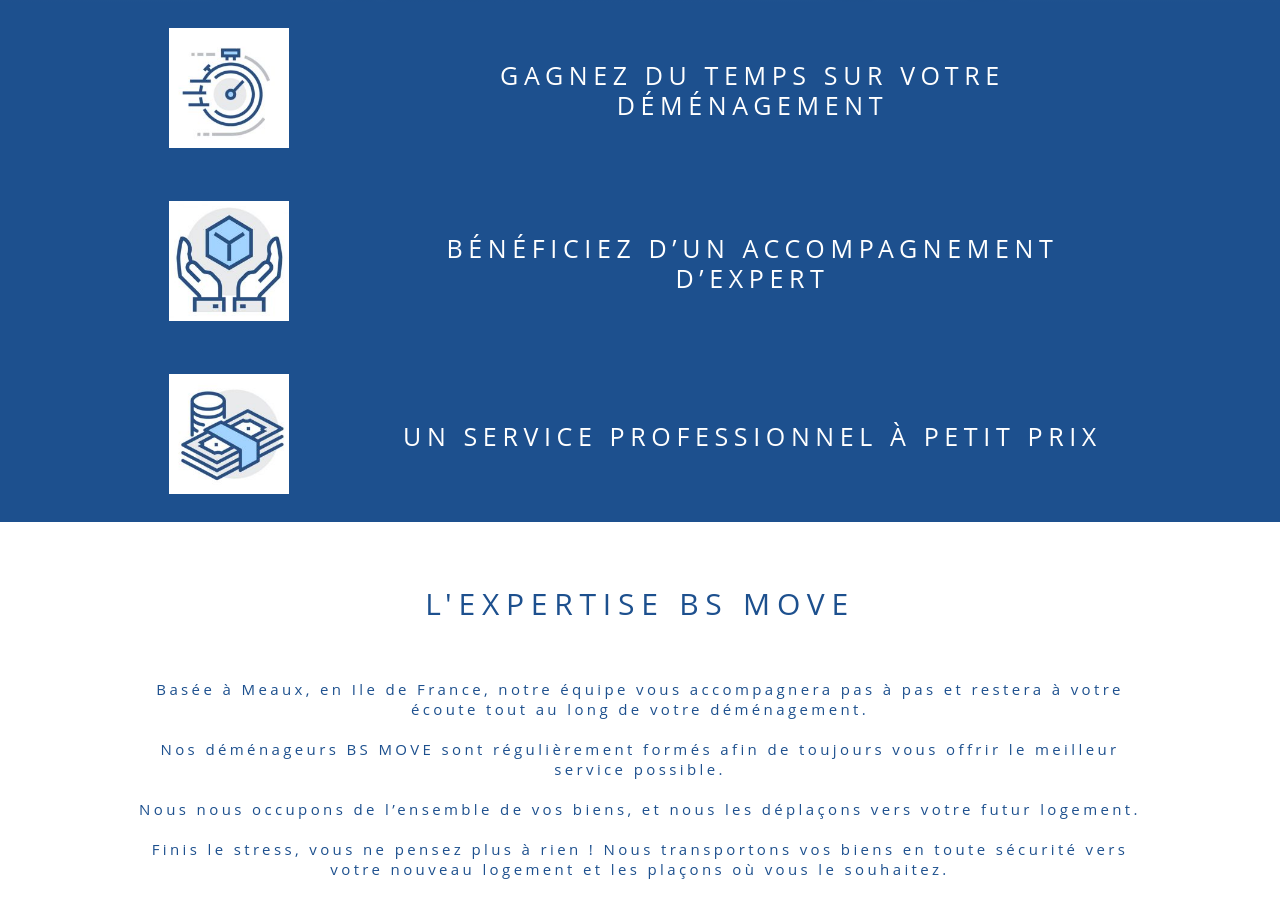
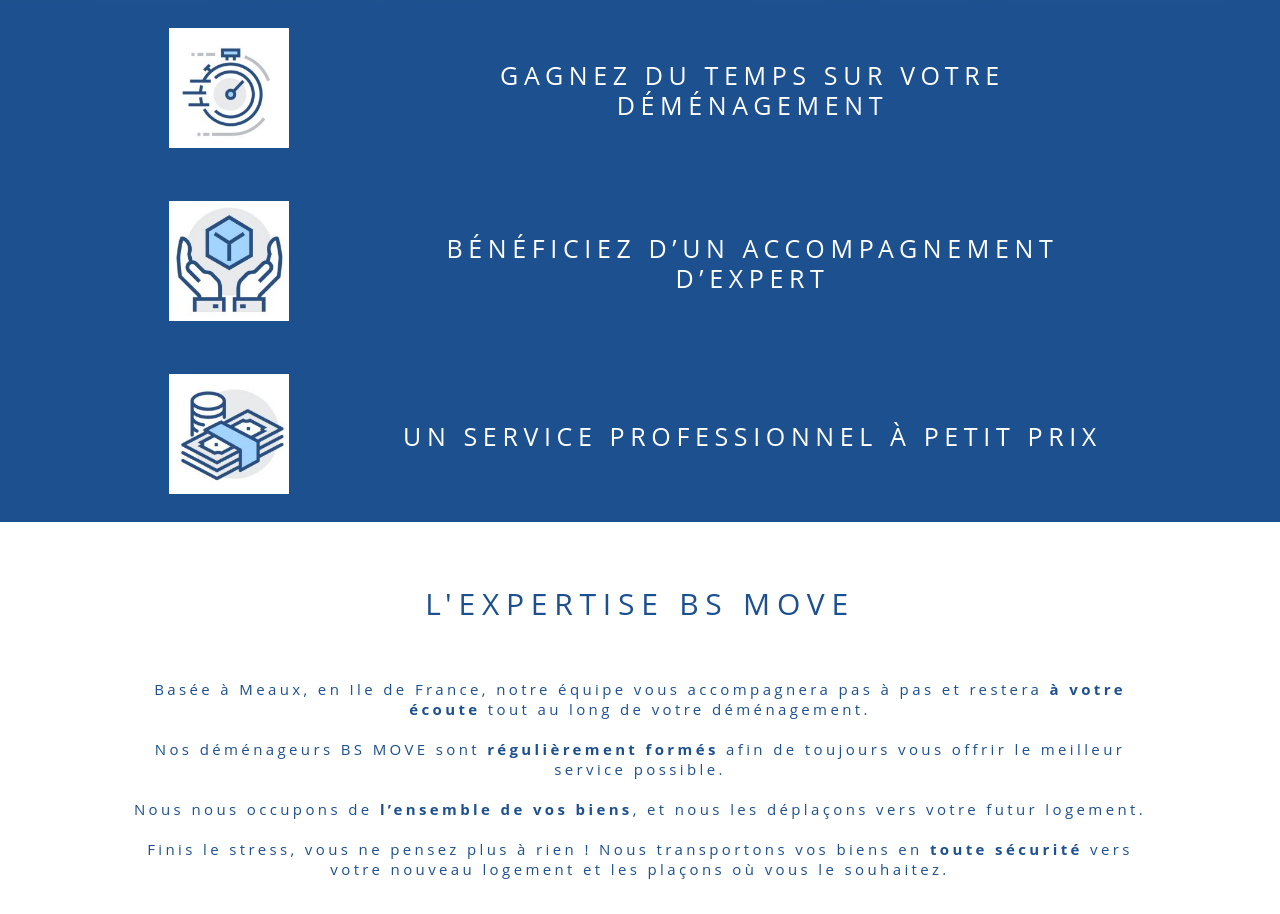
Before and after one commit to Amorem/gastbyAgency, a Gatsby site: page / in a window 1280 px wide. Shown: the part 397-1311 px from the top of the page. Built offline with nearby package versions, Linux system fonts and the light colour scheme; Gatsby itself is replaced by a stand-in of ours.

Commit message:
Add strong property to some part of the text

```diff
--- a/src/pages/index.js
+++ b/src/pages/index.js
@@ -113,18 +113,20 @@
         <div className="title__section4">L'EXPERTISE BS MOVE</div>
         <GenereicPara lessSize>
           Basée à Meaux, en Ile de France, notre équipe vous accompagnera pas à
-          pas et restera à votre écoute tout au long de votre déménagement.
+          pas et restera <strong>à votre écoute</strong> tout au long de votre
+          déménagement.
           <br />
-          <br /> Nos déménageurs BS MOVE sont régulièrement formés afin de
-          toujours vous offrir le meilleur service possible.
+          <br /> Nos déménageurs BS MOVE sont{" "}
+          <strong>régulièrement formés</strong> afin de toujours vous offrir le
+          meilleur service possible.
           <br />
           <br />
-          Nous nous occupons de l’ensemble de vos biens, et nous les déplaçons
-          vers votre futur logement.
+          Nous nous occupons de <strong>l’ensemble de vos biens</strong>, et
+          nous les déplaçons vers votre futur logement.
           <br />
           <br /> Finis le stress, vous ne pensez plus à rien ! Nous transportons
-          vos biens en toute sécurité vers votre nouveau logement et les plaçons
-          où vous le souhaitez.
+          vos biens en <strong>toute sécurité</strong> vers votre nouveau
+          logement et les plaçons où vous le souhaitez.
           <br />
           <br />
         </GenereicPara>
```
